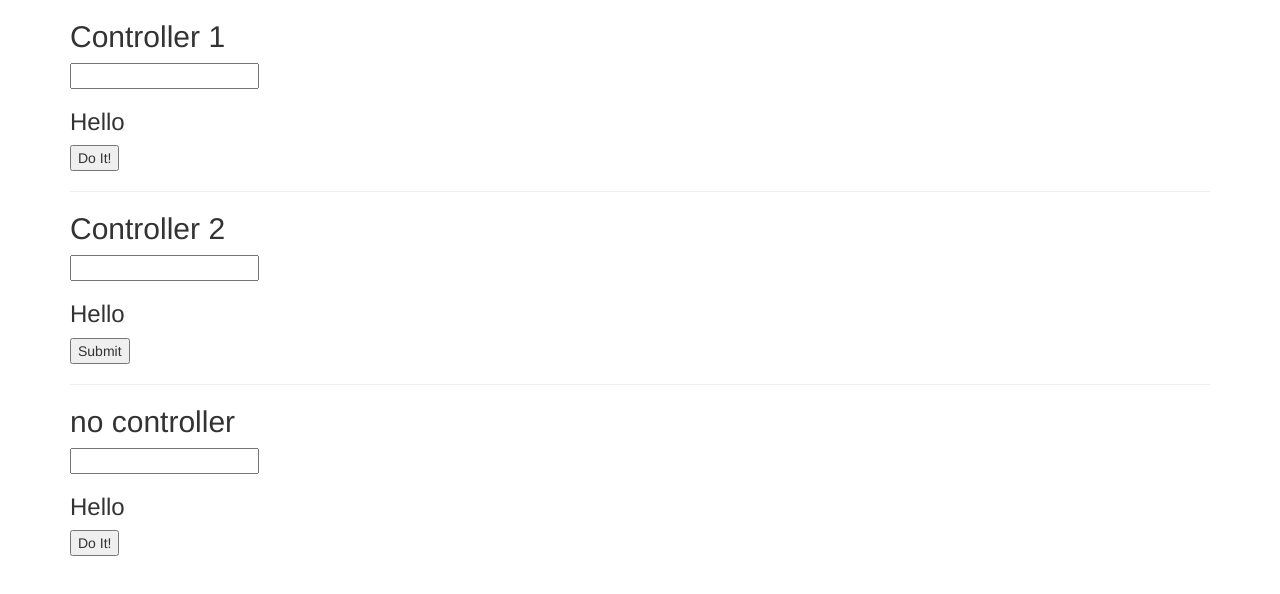
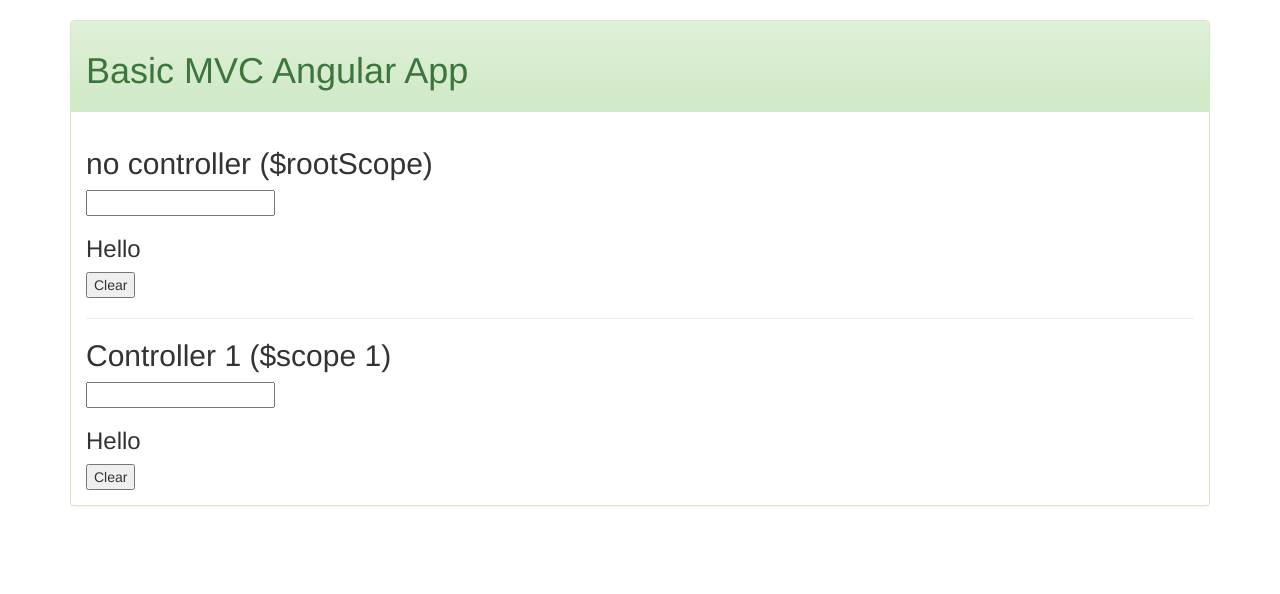
Before and after one commit to albertogarza/TeachingMaterials, a plain HTML site: page AngularJS/02-Scope/index.html in a window 1280 px wide. Drawn offline with nearby package versions, Linux system fonts and the light colour scheme.

Commit message:
cleaned up code

```diff
--- a/AngularJS/02-Scope/controller.js
+++ b/AngularJS/02-Scope/controller.js
@@ -8,11 +8,18 @@
 
     function basicController($scope) {
 
-        $scope.sometext = '';
-
         $scope.doSomething = function() {
             $scope.sometext = '';
         };
     }
 
+    function basicController2() {
+
+		var bc = this;
+
+        bc.doSomething = function() {
+            bc.sometext = '';
+        };
+    }
+
 }());
--- a/AngularJS/02-Scope/index.html
+++ b/AngularJS/02-Scope/index.html
@@ -9,30 +9,53 @@
 </head>
 <body>
 
+   	<br />
     <div class="container">
+        <div class="panel panel-success">
 
-        <div ng-controller="basicController">
-            <h2>Controller 1</h2>
+        	<div class="panel-heading panel-title">
+        		<h1>Basic MVC Angular App</h1>
+			</div>
+
+			<div class="panel-body">
+
+				<h2>no controller ($rootScope)</h2>
 				<input type="text" ng-model="sometext" />
 				<h3>Hello {{ sometext }}</h3>
-            <button ng-click="doSomething()">Do It!</button>
-        </div>
-
+				<button ng-click="doSomething()">Clear</button>
 				<hr />
 
 				<div ng-controller="basicController">
-            <h2>Controller 2</h2>
+					<h2>Controller 1 ($scope 1)</h2>
 					<input type="text" ng-model="sometext" />
 					<h3>Hello {{ sometext }}</h3>
-            <button ng-click="doSomething()">Submit</button>
+					<button ng-click="doSomething()">Clear</button>
+<!--
+					<br />
+					<br />
+					<div ng-controller="basicController" class="well">
+						<h2>Nested Controller 2 ($scope 2, inside $scope 1)</h2>
+						<input type="text" ng-model="sometext" />
+						<h3>Hello {{ sometext }}</h3>
+						<button ng-click="doSomething()">Clear</button>
+					</div>
+-->
 				</div>
 
-        <hr />
 
-        <h2>no controller</h2>
+<!--				<hr />
+
+				<div ng-controller="basicController">
+					<h2>Separate Controller 3 ($scope 3)</h2>
 					<input type="text" ng-model="sometext" />
 					<h3>Hello {{ sometext }}</h3>
-        <button ng-click="doSomething()">Do It!</button>
+					<button ng-click="doSomething()">Clear</button>
+				</div>
+-->
+
+			</div>
+
+		</div>
 	</div>
 
     <script type="text/javascript" src="//ajax.googleapis.com/ajax/libs/angularjs/1.4.7/angular.js"></script>
```
Also changed, not shown: AngularJS/04-Directives/index.html (+4 -8 lines). Lines whose indentation alone changed are shown as unchanged.
